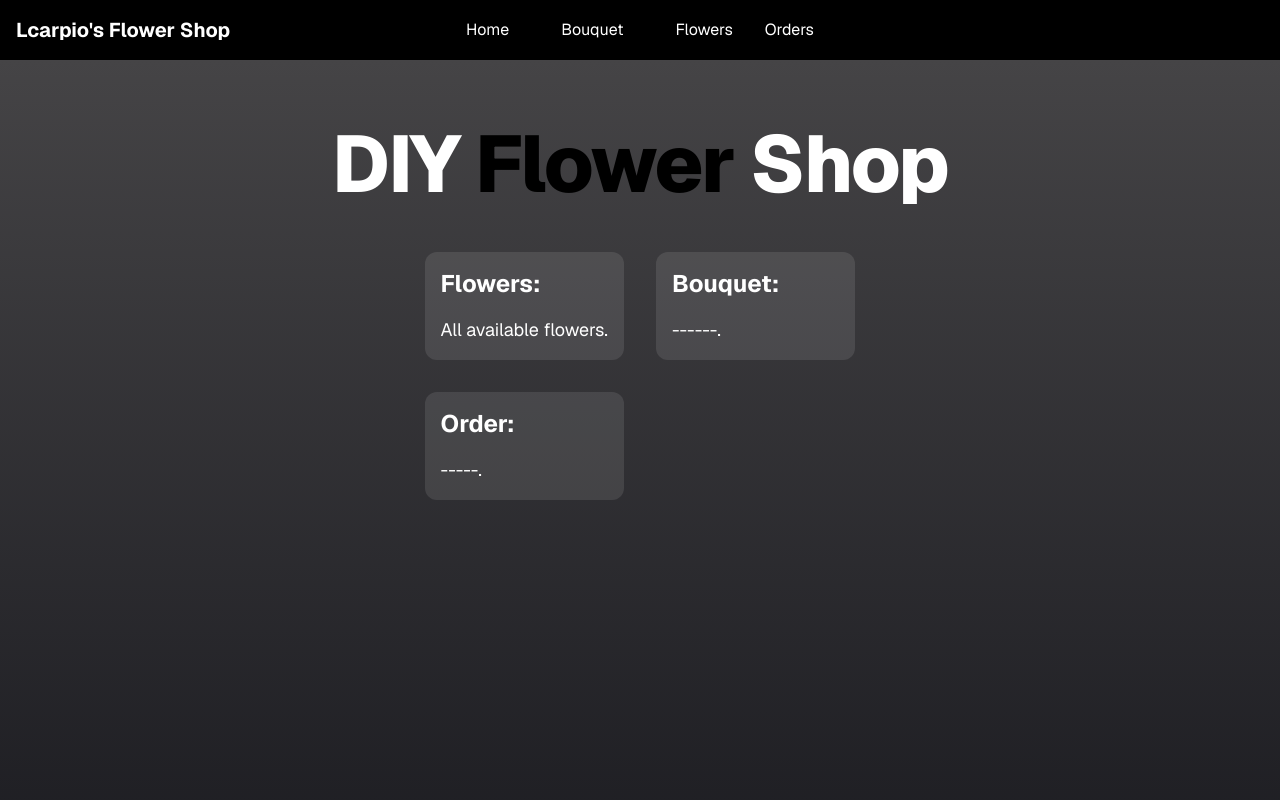
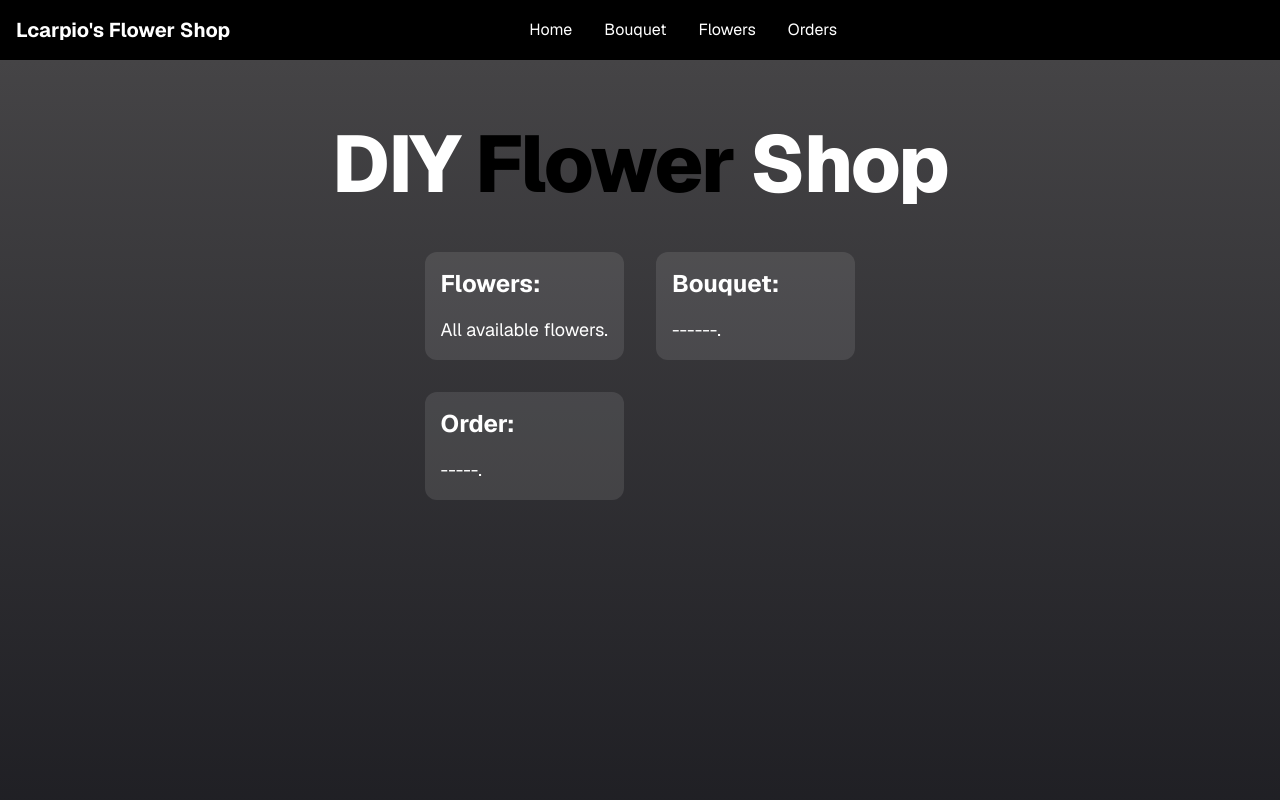
Before and after one commit to CedricMillare/dyiflowershop, a Next.js app: page / in a window 1280 px wide. Shown: the top 800 px of the page. Built offline with nearby package versions, Linux system fonts and the light colour scheme.

Commit message:
initial commit

```diff
--- a/src/app/_components/topnav.tsx
+++ b/src/app/_components/topnav.tsx
@@ -3,7 +3,7 @@
             <nav className="sticky top-0 w-full flex items-center text-center justify-between p-4 bg-black text-white">
                 <div className="text-xl font-bold">Lcarpio's Flower Shop</div>
 
-                <div className="flex gap-5 list-none absolute left-1/2 transform -translate-x-1/2">
+                <div className="flex-1 flex justify-center">
                     <div className="relative group">
                         <a href="#" className=" text-white px-4 py-2 rounded hover:bg-gray-500">Home</a>
                     </div>
@@ -21,6 +21,7 @@
                         <a href="#" className=" text-white px-4 py-2 rounded hover:bg-gray-500">Orders</a>
                     </div>
                 </div>
+                <div className="w-32"></div>
 
             </nav>
 
```
